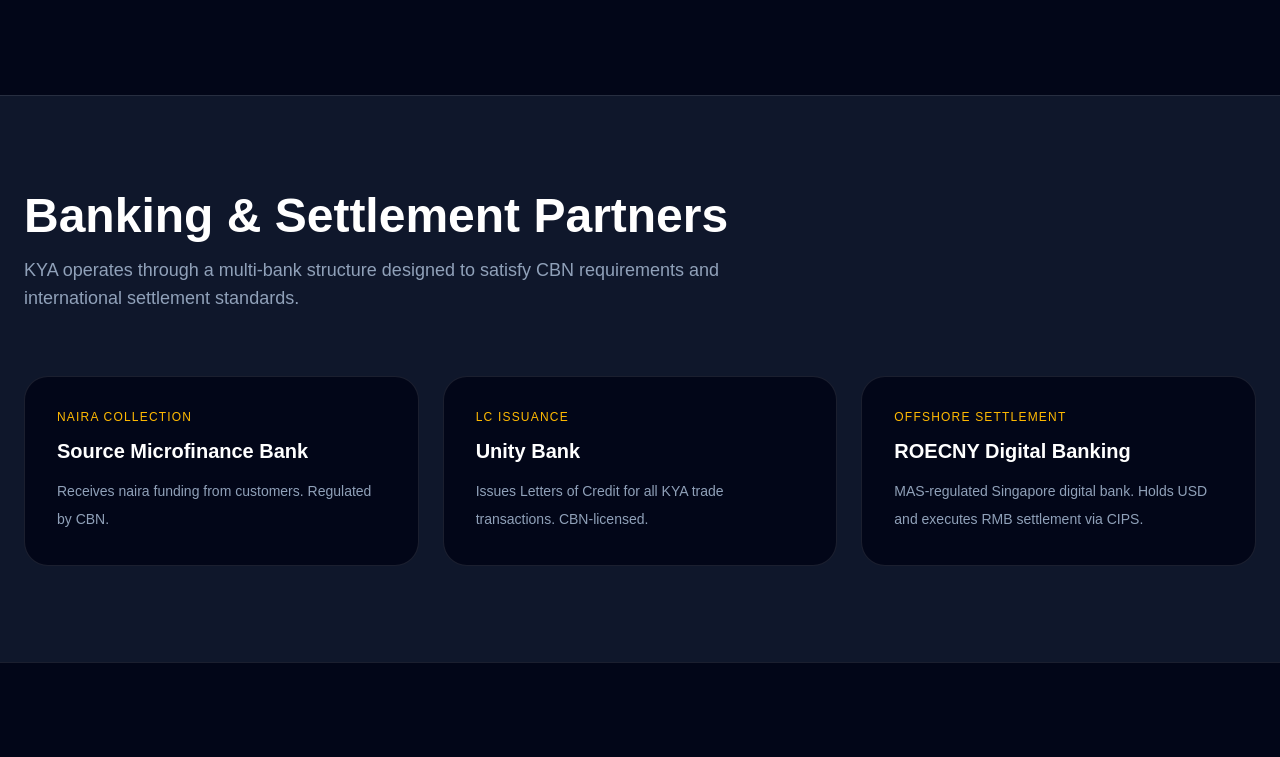
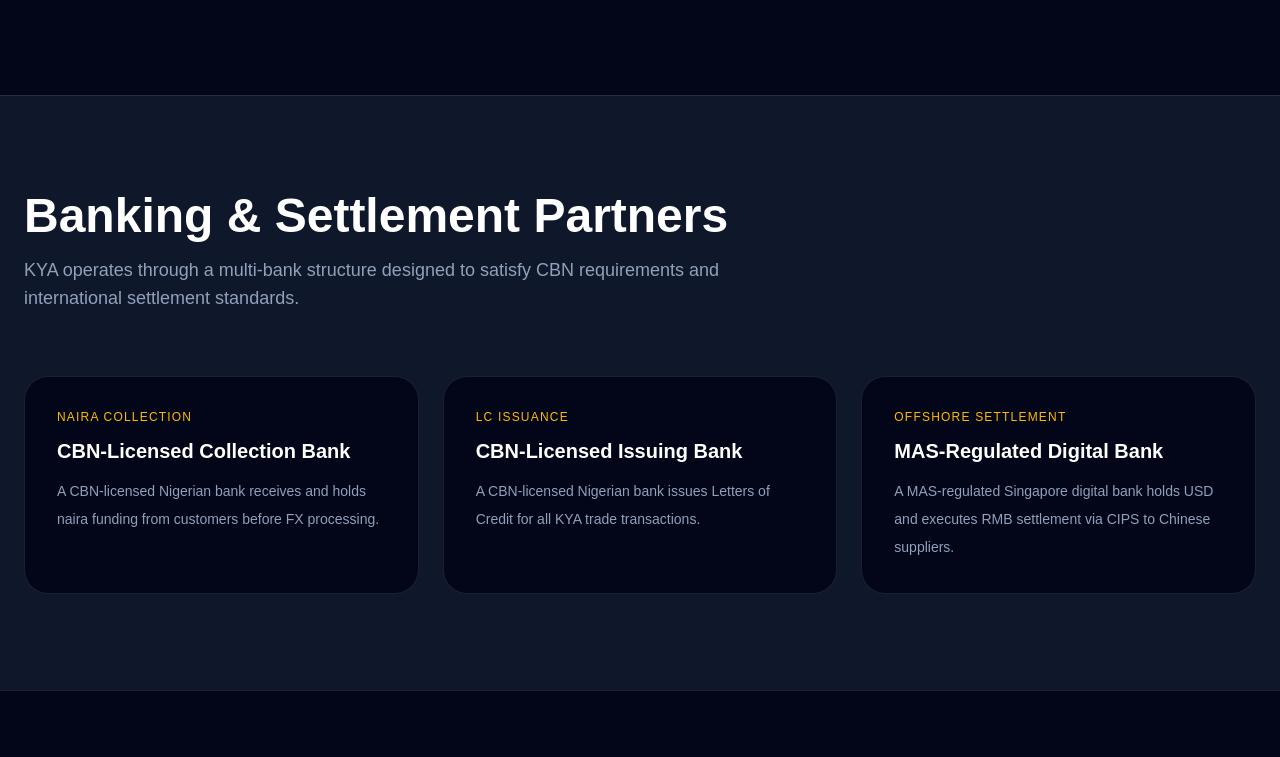
Before and after one commit to jibl0w/kya-website, a Next.js app: page / in a window 1280 px wide. Shown: the part 3513-4270 px from the top of the page. Built offline with nearby package versions, Linux system fonts and the light colour scheme; no server answers.

Commit message:
Remove banking partner names from public home page

```diff
--- a/app/page.tsx
+++ b/app/page.tsx
@@ -166,7 +166,7 @@ export default async function HomePage() {
               { step: "01", title: "KYC / KYB Verification", text: "Customers complete identity or business verification through our compliance-first onboarding." },
               { step: "02", title: "Supplier Selection", text: "Browse and select from KYA-verified suppliers across 5 key trade categories." },
               { step: "03", title: "Form M Submission", text: "CBN Form M submitted through our appointed Authorised Dealer bank." },
-              { step: "04", title: "Naira Funding", text: "Customer funds the transaction in naira through Source Microfinance Bank." },
+              { step: "04", title: "Naira Funding", text: "Customer funds the transaction in naira through our Nigerian Banking Partner." },
               { step: "05", title: "LC Issuance", text: "Letter of Credit issued through Unity Bank to secure the trade." },
               { step: "06", title: "Pre-Shipment Inspection", text: "KYA-appointed inspectors verify goods before shipment from China." },
               { step: "07", title: "Shipment & Documents", text: "Shipping documents verified — Bill of Lading, Commercial Invoice, Packing List." },
@@ -226,9 +226,9 @@ export default async function HomePage() {
           </p>
           <div className="grid gap-6 md:grid-cols-3">
             {[
-              { name: "Source Microfinance Bank", role: "Naira Collection", detail: "Receives naira funding from customers. Regulated by CBN." },
-              { name: "Unity Bank", role: "LC Issuance", detail: "Issues Letters of Credit for all KYA trade transactions. CBN-licensed." },
-              { name: "ROECNY Digital Banking", role: "Offshore Settlement", detail: "MAS-regulated Singapore digital bank. Holds USD and executes RMB settlement via CIPS." },
+              { name: "CBN-Licensed Collection Bank", role: "Naira Collection", detail: "A CBN-licensed Nigerian bank receives and holds naira funding from customers before FX processing." },
+              { name: "CBN-Licensed Issuing Bank", role: "LC Issuance", detail: "A CBN-licensed Nigerian bank issues Letters of Credit for all KYA trade transactions." },
+              { name: "MAS-Regulated Digital Bank", role: "Offshore Settlement", detail: "A MAS-regulated Singapore digital bank holds USD and executes RMB settlement via CIPS to Chinese suppliers." },
             ].map((partner) => (
               <div key={partner.name} className="rounded-3xl border border-white/10 bg-slate-950 p-8">
                 <p className="text-xs font-medium uppercase tracking-widest text-amber-400 mb-3">{partner.role}</p>
```
